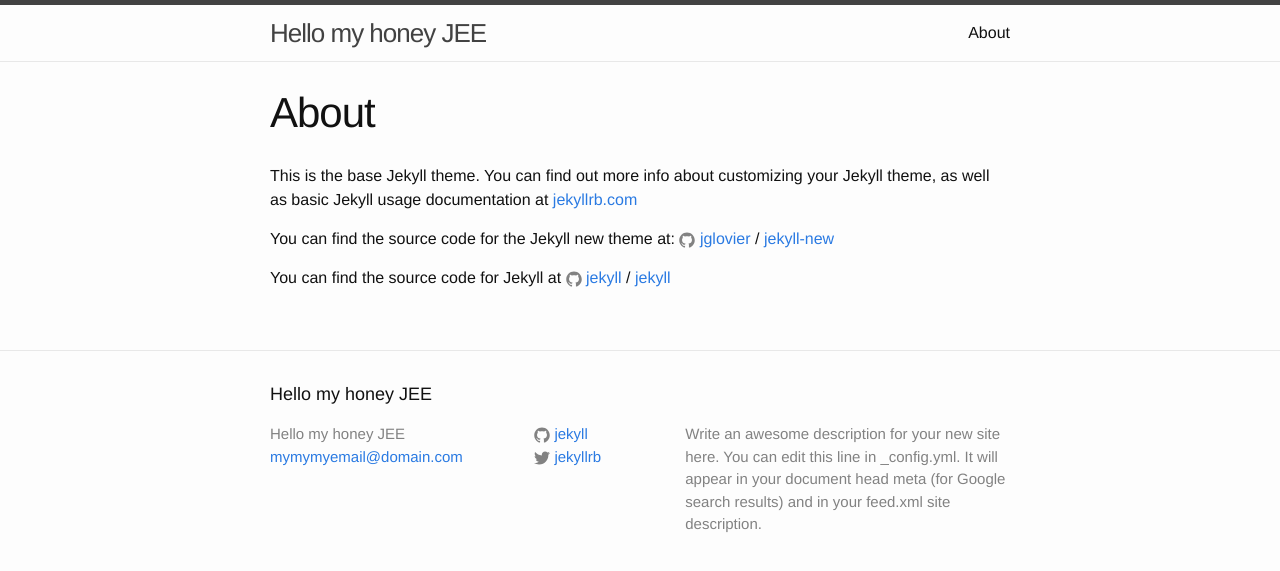
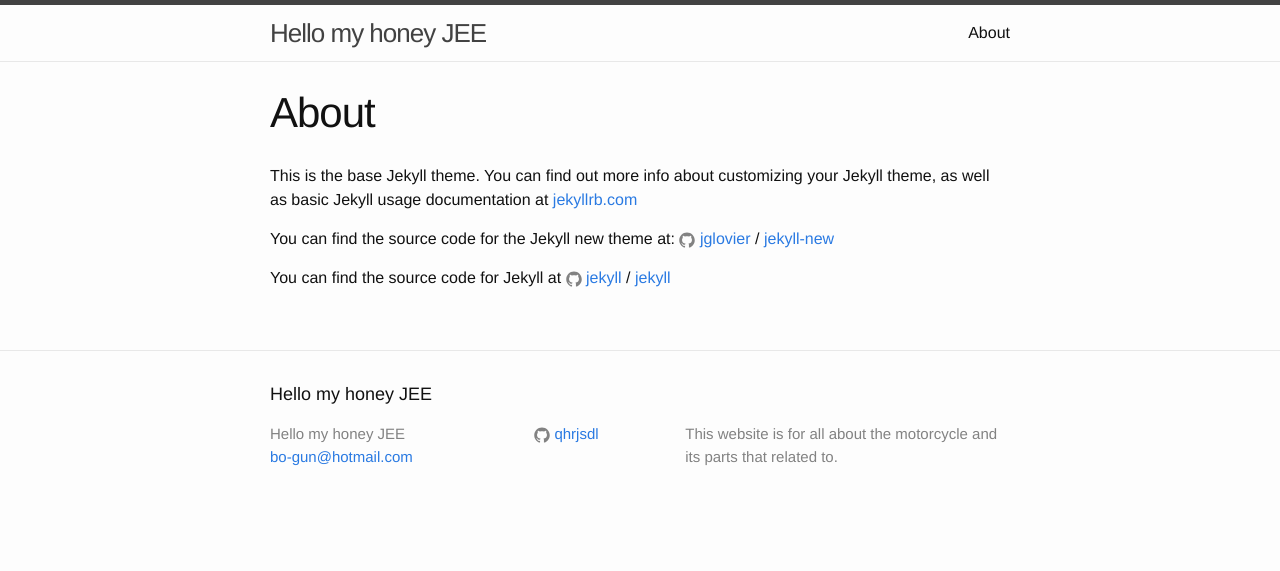
Before and after one commit to qhrjsdl/qhrjsdl.github.io, a Jekyll site: the page built from about.md, in a window 1280 px wide. Shown: the top 571 px of the page. Built offline with Jekyll 4.4.1, drawn with Linux system fonts in a browser that asks for light colours.

Commit message:
Update _config.yml

```diff
--- a/_config.yml
+++ b/_config.yml
@@ -7,15 +7,14 @@
 
 # Site settings
 title: Hello my honey JEE
-email: mymymyemail@domain.com
+email: bo-gun@hotmail.com
 description: > # this means to ignore newlines until "baseurl:"
-  Write an awesome description for your new site here. You can edit this
-  line in _config.yml. It will appear in your document head meta (for
-  Google search results) and in your feed.xml site description.
+ This website is for all about the motorcycle and its parts that related to.
+
 baseurl: "" # the subpath of your site, e.g. /blog
-url: "http://yourdomain.com" # the base hostname & protocol for your site
-twitter_username: jekyllrb
-github_username:  jekyll
+url: "http://bikemaniaclub.com" # the base hostname & protocol for your site
+
+github_username:  qhrjsdl
 
 # Build settings
 markdown: kramdown
```
